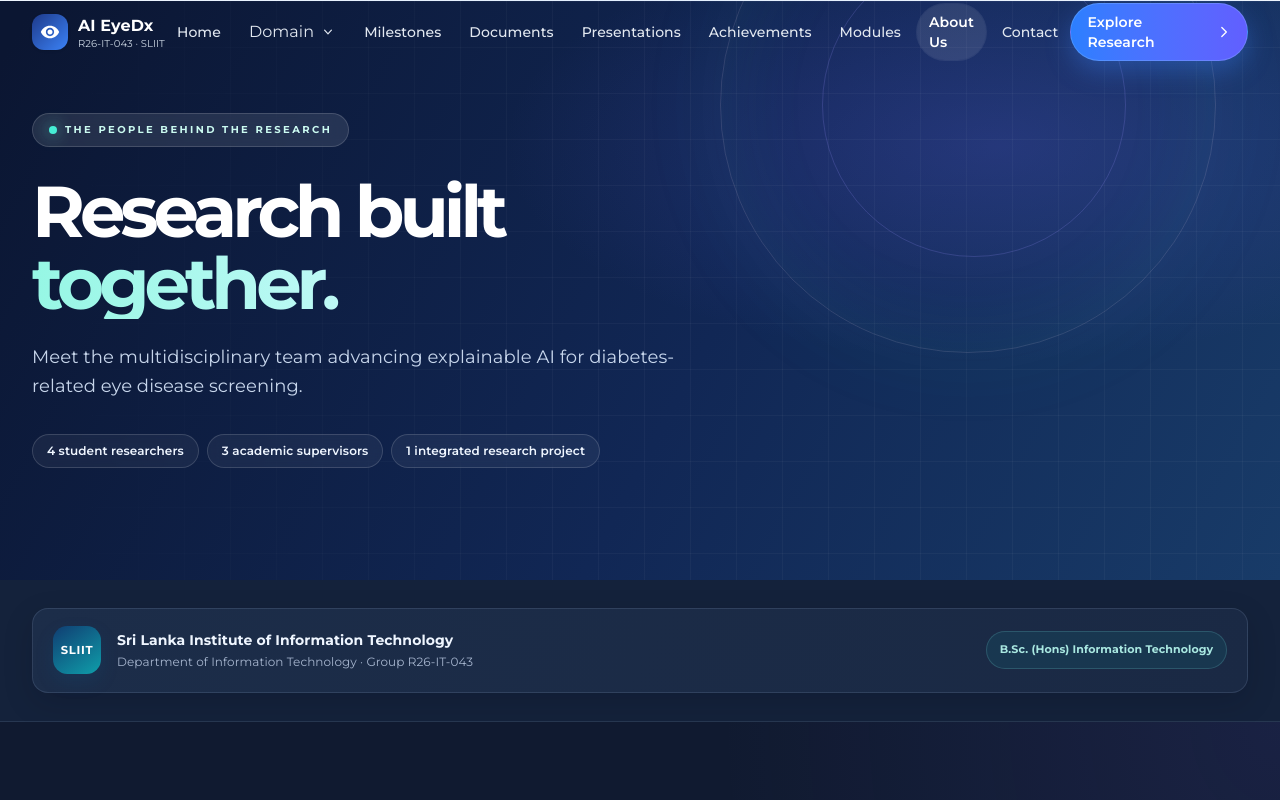
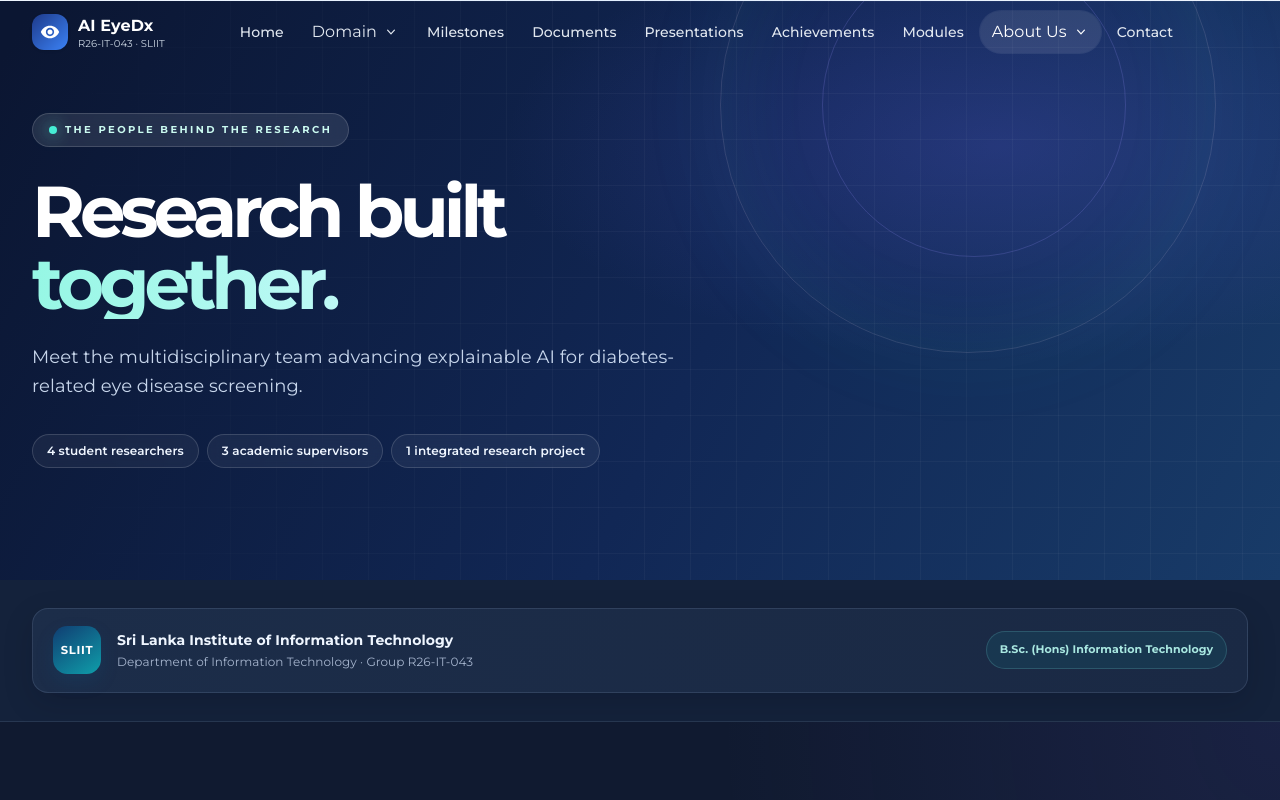
Before and after one commit to Senura-ux/research-portfolio, a Next.js app in the folder ai-eyedx/: page /about in a window 1280 px wide. Shown: the top 800 px of the page. Built offline with nearby package versions, Linux system fonts and the light colour scheme.

Commit message:
refactor: Remove Explore Research button from Navbar for cleaner UI

```diff
--- a/ai-eyedx/src/app/about/page.tsx
+++ b/ai-eyedx/src/app/about/page.tsx
@@ -168,12 +168,12 @@ export default function AboutPage() {
       </section>
 
       {/* Team Members */}
-      <section className="about-team-section py-20">
+      <section id="research-members" className="about-team-section scroll-mt-24 py-20">
         <div className="mx-auto max-w-7xl px-4 sm:px-6 lg:px-8">
           <div className="mb-12 flex flex-col justify-between gap-5 sm:flex-row sm:items-end">
             <div>
               <span className="about-section-kicker">Student researchers</span>
-              <h2 className="mt-3 text-3xl font-black tracking-[-0.05em] text-slate-950 sm:text-4xl">A team with a shared vision</h2>
+              <h2 className="mt-3 text-3xl font-black tracking-[-0.05em] text-slate-950 sm:text-4xl">Research members</h2>
               <p className="mt-3 max-w-2xl text-sm leading-relaxed text-slate-600">Each researcher leads a disease-focused module while contributing to the integrated AI EyeDx platform.</p>
             </div>
             <span className="about-team-count"><strong>04</strong><span>Research members</span></span>
@@ -279,7 +279,7 @@ export default function AboutPage() {
       </section>
 
       {/* Supervisors */}
-      <section className="about-supervision-section py-20">
+      <section id="academic-supervisors" className="about-supervision-section scroll-mt-24 py-20">
         <div className="mx-auto max-w-7xl px-4 sm:px-6 lg:px-8">
           <div className="mb-12 max-w-2xl">
             <span className="about-section-kicker">Guidance &amp; mentorship</span>
--- a/ai-eyedx/src/components/Navbar.tsx
+++ b/ai-eyedx/src/components/Navbar.tsx
@@ -18,16 +18,19 @@ const navLinks = [
   { href: "/presentations", label: "Presentations" },
   { href: "/achievements", label: "Achievements" },
   { href: "/research-modules", label: "Modules" },
-  { href: "/about", label: "About Us" },
+  { href: "/about", label: "About Us", dropdown: [
+    { href: "/about#research-members", label: "Research members" },
+    { href: "/about#academic-supervisors", label: "Academic supervisors" },
+  ] },
   { href: "/contact", label: "Contact" },
 ];
 
 export default function Navbar() {
   const [menuOpen, setMenuOpen] = useState(false);
-  const [domainOpen, setDomainOpen] = useState(false);
+  const [openDropdown, setOpenDropdown] = useState<string | null>(null);
   const [scrolled, setScrolled] = useState(false);
   const pathname = usePathname();
-  const domainMenuRef = useRef<HTMLDivElement>(null);
+  const navDropdownRef = useRef<HTMLDivElement>(null);
 
   useEffect(() => {
     const handleScroll = () => setScrolled(window.scrollY > 20);
@@ -36,26 +39,26 @@ export default function Navbar() {
   }, []);
 
   useEffect(() => {
-    const closeDomainMenu = (event: PointerEvent) => {
-      if (!domainMenuRef.current?.contains(event.target as Node)) {
-        setDomainOpen(false);
+    const closeNavDropdown = (event: PointerEvent) => {
+      if (!navDropdownRef.current?.contains(event.target as Node)) {
+        setOpenDropdown(null);
       }
     };
     const handleEscape = (event: KeyboardEvent) => {
-      if (event.key === "Escape") setDomainOpen(false);
+      if (event.key === "Escape") setOpenDropdown(null);
     };
 
-    document.addEventListener("pointerdown", closeDomainMenu);
+    document.addEventListener("pointerdown", closeNavDropdown);
     document.addEventListener("keydown", handleEscape);
     return () => {
-      document.removeEventListener("pointerdown", closeDomainMenu);
+      document.removeEventListener("pointerdown", closeNavDropdown);
       document.removeEventListener("keydown", handleEscape);
     };
   }, []);
 
   return (
     <nav
-      ref={domainMenuRef}
+      ref={navDropdownRef}
       className={`sticky top-0 z-50 -mb-16 transition-all duration-300 ${
         scrolled
           ? "bg-slate-950/75 backdrop-blur-xl shadow-[0_12px_40px_rgba(15,23,42,0.18)] border-b border-white/10"
@@ -98,24 +101,24 @@ export default function Navbar() {
                   >
                     <button
                       type="button"
-                      onClick={() => setDomainOpen((prev) => !prev)}
-                      aria-expanded={domainOpen}
+                      onClick={() => setOpenDropdown((prev) => prev === link.label ? null : link.label)}
+                      aria-expanded={openDropdown === link.label}
                       aria-haspopup="true"
                       className={`flex items-center gap-1.5 px-3 py-2 rounded-full text-sm font-medium transition-all duration-200 ${
-                        active || domainOpen
+                        active || openDropdown === link.label
                           ? "text-white bg-white/10 font-semibold shadow-[0_0_0_1px_rgba(255,255,255,0.08)]"
                           : "text-slate-200 hover:text-white hover:bg-white/5"
                       }`}
                     >
                       {link.label}
-                      <svg className={`h-4 w-4 transition-transform ${domainOpen ? "rotate-180" : ""}`} viewBox="0 0 20 20" fill="currentColor">
+                      <svg className={`h-4 w-4 transition-transform ${openDropdown === link.label ? "rotate-180" : ""}`} viewBox="0 0 20 20" fill="currentColor">
                         <path fillRule="evenodd" d="M5.23 7.21a.75.75 0 011.06.02L10 11.168l3.71-3.938a.75.75 0 111.08 1.04l-4.25 4.5a.75.75 0 01-1.08 0l-4.25-4.5a.75.75 0 01.02-1.06z" clipRule="evenodd" />
                       </svg>
                     </button>
 
                     <div
                       className={`absolute left-0 top-full z-50 w-72 pt-2 transition-all duration-150 ${
-                        domainOpen
+                        openDropdown === link.label
                           ? "visible translate-y-0 opacity-100"
                           : "invisible -translate-y-1 opacity-0"
                       }`}
@@ -126,7 +129,7 @@ export default function Navbar() {
                             key={item.href}
                             href={item.href}
                             onClick={() => {
-                              setDomainOpen(false);
+                              setOpenDropdown(null);
                               setMenuOpen(false);
                             }}
                             className="block rounded-xl px-3 py-2.5 text-sm text-slate-200 transition-colors hover:bg-white/5 hover:text-white focus:bg-white/10 focus:text-white focus:outline-none"
@@ -146,7 +149,7 @@ export default function Navbar() {
                   href={link.href}
                   onClick={() => {
                     setMenuOpen(false);
-                    setDomainOpen(false);
+                    setOpenDropdown(null);
                   }}
                   className={`px-3 py-2 rounded-full text-sm font-medium transition-all duration-200 ${
                     active
@@ -160,19 +163,8 @@ export default function Navbar() {
             })}
           </div>
 
-          {/* CTA + Hamburger */}
+          {/* Hamburger */}
           <div className="flex items-center gap-3">
-            <Link
-              href="/domain"
-              className="hidden sm:inline-flex items-center gap-1.5 rounded-full border border-blue-300/30 bg-gradient-to-r from-blue-500 to-indigo-500 px-4 py-2 text-sm font-semibold text-white shadow-[0_10px_25px_rgba(59,130,246,0.35)] transition-all hover:-translate-y-0.5 hover:shadow-[0_14px_30px_rgba(59,130,246,0.4)]"
-            >
-              Explore Research
-              <svg className="w-4 h-4" fill="none" stroke="currentColor" viewBox="0 0 24 24">
-                <path strokeLinecap="round" strokeLinejoin="round" strokeWidth={2} d="M9 5l7 7-7 7" />
-              </svg>
-            </Link>
-
-            {/* Hamburger */}
             <button
               onClick={() => setMenuOpen(!menuOpen)}
               className="lg:hidden rounded-full border border-white/10 bg-white/5 p-2 text-slate-200 transition-colors hover:bg-white/10"
@@ -217,24 +209,24 @@ export default function Navbar() {
                 <div key={link.href} className="rounded-xl border border-white/10 bg-white/5 p-2">
                   <button
                     type="button"
-                    onClick={() => setDomainOpen((prev) => !prev)}
-                    aria-expanded={domainOpen}
+                    onClick={() => setOpenDropdown((prev) => prev === link.label ? null : link.label)}
+                    aria-expanded={openDropdown === link.label}
                     aria-haspopup="true"
                     className="flex w-full items-center justify-between rounded-lg px-2 py-2 text-sm font-semibold text-white"
                   >
                     <span>{link.label}</span>
-                    <svg className={`h-4 w-4 text-slate-300 transition-transform ${domainOpen ? "rotate-180" : ""}`} viewBox="0 0 20 20" fill="currentColor">
+                    <svg className={`h-4 w-4 text-slate-300 transition-transform ${openDropdown === link.label ? "rotate-180" : ""}`} viewBox="0 0 20 20" fill="currentColor">
                       <path fillRule="evenodd" d="M5.23 7.21a.75.75 0 011.06.02L10 11.168l3.71-3.938a.75.75 0 111.08 1.04l-4.25 4.5a.75.75 0 01-1.08 0l-4.25-4.5a.75.75 0 01.02-1.06z" clipRule="evenodd" />
                     </svg>
                   </button>
-                  <div className={`${domainOpen ? "mt-1 space-y-1" : "hidden"}`}>
+                  <div className={`${openDropdown === link.label ? "mt-1 space-y-1" : "hidden"}`}>
                     {link.dropdown.map((item) => (
                       <Link
                         key={item.href}
                         href={item.href}
                         onClick={() => {
                           setMenuOpen(false);
-                          setDomainOpen(false);
+                          setOpenDropdown(null);
                         }}
                         className="block rounded-lg px-3 py-2 text-sm text-slate-200 transition-colors hover:bg-white/5 hover:text-white"
                       >
@@ -252,7 +244,7 @@ export default function Navbar() {
                 href={link.href}
                 onClick={() => {
                   setMenuOpen(false);
-                  setDomainOpen(false);
+                  setOpenDropdown(null);
                 }}
                 className={`block rounded-xl px-3 py-2.5 text-sm font-medium transition-colors ${
                   active
@@ -264,16 +256,6 @@ export default function Navbar() {
               </Link>
             );
           })}
-          <Link
-            href="/domain"
-            onClick={() => {
-              setMenuOpen(false);
-              setDomainOpen(false);
-            }}
-            className="mt-2 block rounded-full bg-gradient-to-r from-blue-500 to-indigo-500 px-4 py-2.5 text-center text-sm font-semibold text-white shadow-[0_10px_25px_rgba(59,130,246,0.35)]"
-          >
-            Explore Research →
-          </Link>
         </div>
       </div>
     </nav>
```
